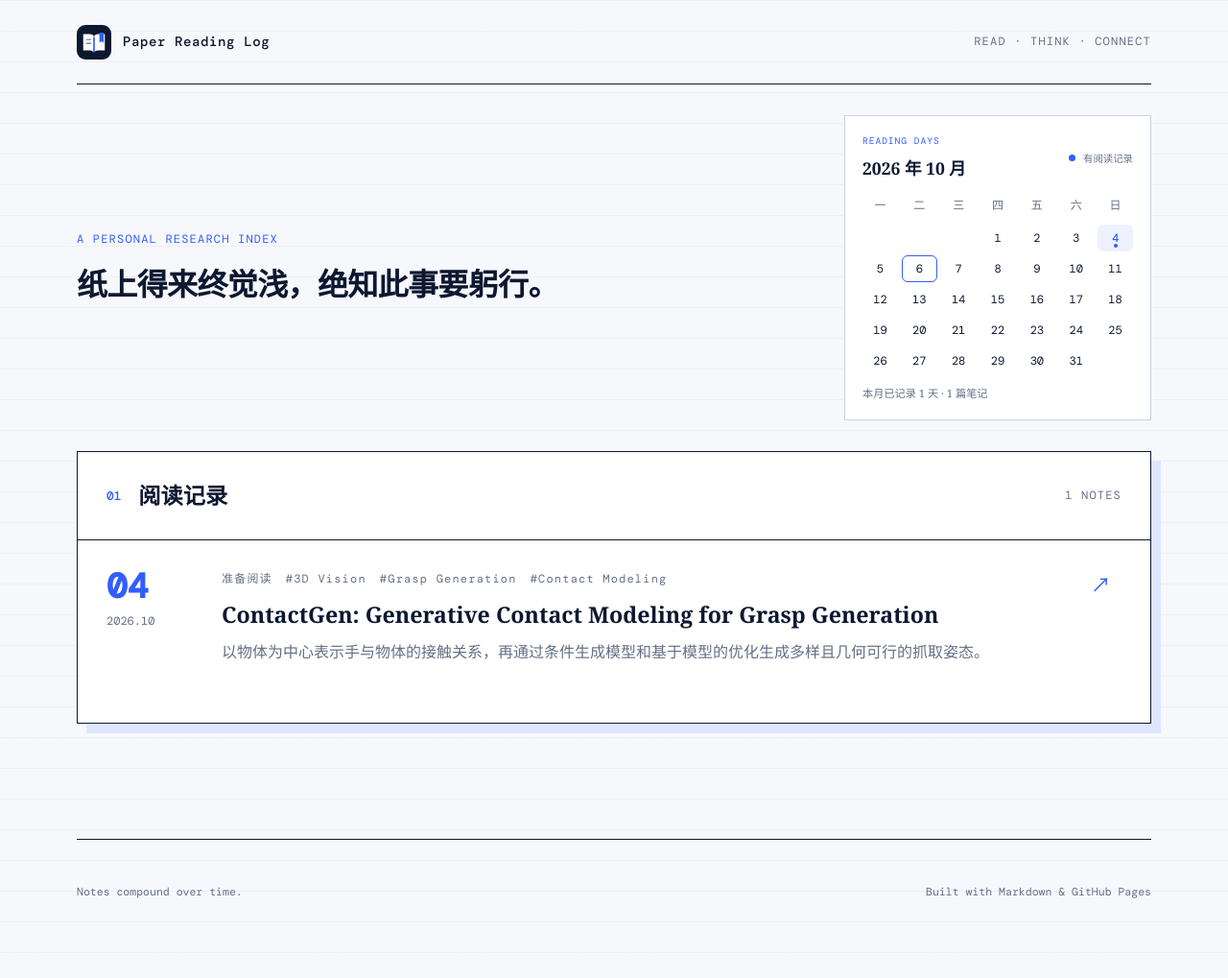
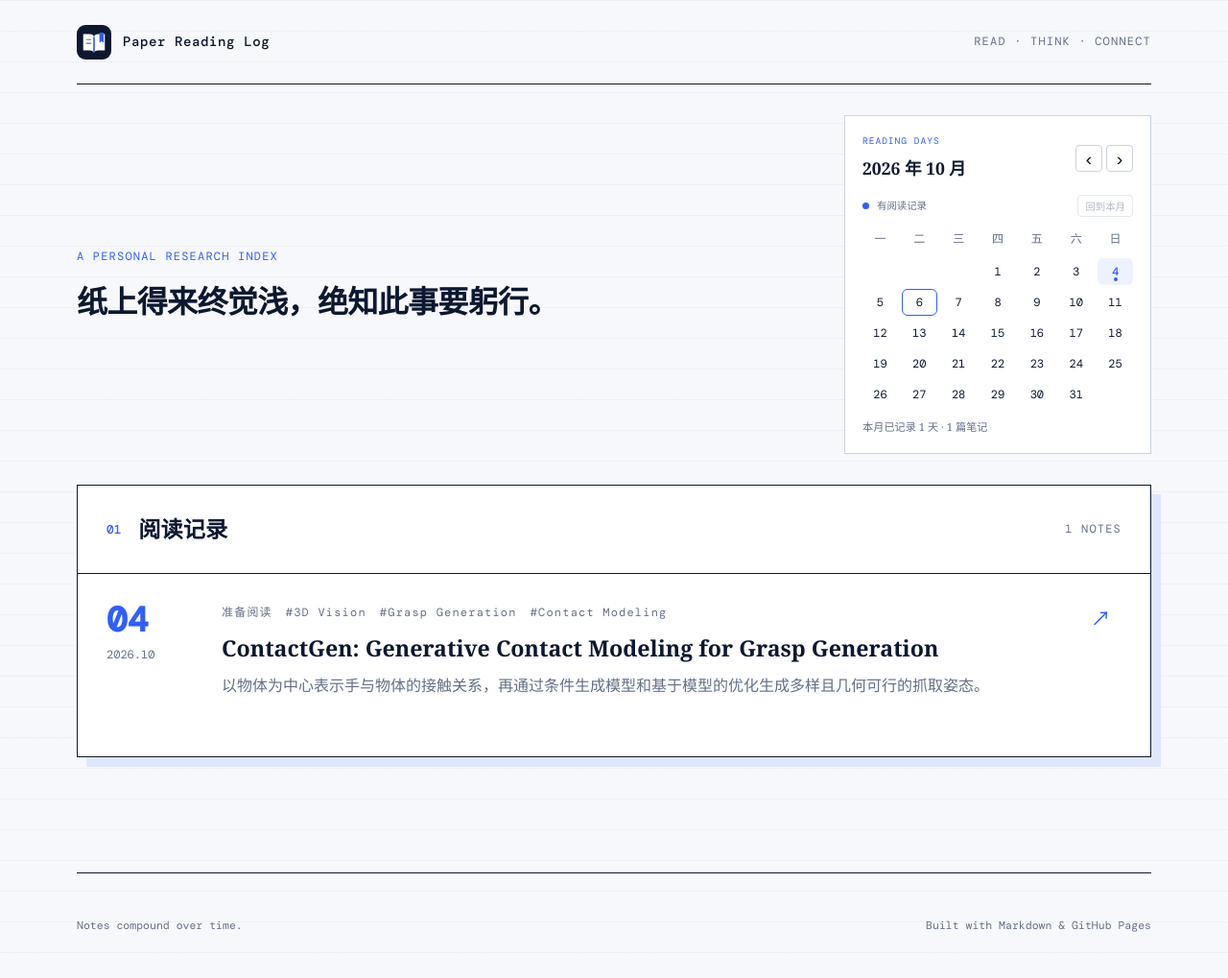
Before and after one commit to Kairui-SHI/paper-reading-log, a Jekyll site: the page built from index.html, in a window 1280 px wide. Shown: the whole page at 96% size. Built offline with Jekyll 4.4.1, drawn with Linux system fonts in a browser that asks for light colours; before the commit the page ends 984 px from its top, so only the background shows below that.

Commit message:
Add month navigation to reading calendar

```diff
--- a/assets/css/style.css
+++ b/assets/css/style.css
@@ -205,6 +205,14 @@ footer {
 .calendar-heading h2 { margin: 0; font-size: 1.35rem; }
 .calendar-legend { display: flex; align-items: center; gap: 8px; color: var(--muted); font-size: .8rem; }
 .calendar-legend i { width: 7px; height: 7px; border-radius: 50%; background: var(--blue); }
+.calendar-navigation { display: flex; gap: 4px; }
+.calendar-navigation button, #calendar-today { color: var(--ink); background: transparent; border: 1px solid var(--line); border-radius: 4px; cursor: pointer; }
+.calendar-navigation button { width: 28px; height: 28px; font: 1.2rem var(--mono); }
+.calendar-tools { display: flex; align-items: center; justify-content: space-between; margin-bottom: 12px; }
+#calendar-today { padding: 3px 7px; font: .65rem var(--serif); }
+.calendar-navigation button:hover, #calendar-today:hover:enabled { color: var(--blue); border-color: var(--blue); }
+#calendar-today:disabled { color: var(--muted); opacity: .5; cursor: default; }
+.calendar-navigation button:focus-visible, #calendar-today:focus-visible { outline: 2px solid var(--blue); outline-offset: 2px; }
 .calendar-weekdays, .calendar-days { display: grid; grid-template-columns: repeat(7, minmax(0, 1fr)); gap: 4px; text-align: center; }
 .calendar-weekdays { margin-bottom: 10px; color: var(--muted); font-size: .75rem; }
 .calendar-day { position: relative; display: flex; justify-content: center; align-items: center; min-height: 34px; border: 1px solid transparent; border-radius: 6px; font: .9rem var(--mono); text-decoration: none; }
--- a/assets/js/calendar.js
+++ b/assets/js/calendar.js
@@ -1,12 +1,19 @@
 (() => {
   const notes = JSON.parse(document.getElementById('calendar-notes').textContent);
   const now = new Date();
-  const year = now.getFullYear();
-  const month = now.getMonth();
+  let displayed = new Date(now.getFullYear(), now.getMonth(), 1);
+  const grid = document.getElementById('calendar-days');
+  const todayButton = document.getElementById('calendar-today');
+  function render() {
+    const year = displayed.getFullYear();
+    const month = displayed.getMonth();
+    const isCurrentMonth = year === now.getFullYear() && month === now.getMonth();
     const prefix = `${year}-${String(month + 1).padStart(2, '0')}-`;
     const monthNotes = notes.filter(note => note.date.startsWith(prefix));
-  const grid = document.getElementById('calendar-days');
     document.getElementById('calendar-title').textContent = `${year} 年 ${month + 1} 月`;
+    grid.setAttribute('aria-label', `${year} 年 ${month + 1} 月日期`);
+    grid.replaceChildren();
+    todayButton.disabled = isCurrentMonth;
     const offset = (new Date(year, month, 1).getDay() + 6) % 7;
     for (let i = 0; i < offset; i++) {
       const blank = document.createElement('span');
@@ -19,7 +26,7 @@
       const cell = document.createElement(entries.length ? 'a' : 'span');
       cell.className = 'calendar-day';
       cell.textContent = day;
-    if (day === now.getDate()) {
+      if (isCurrentMonth && day === now.getDate()) {
         cell.classList.add('is-today');
         cell.setAttribute('aria-current', 'date');
       }
@@ -28,8 +35,22 @@
         cell.href = entries.length === 1 ? entries[0].url : `#note-${notes.findIndex(note => note.date === date) + 1}`;
         cell.title = entries.map(note => note.title).join('\n');
       }
-    cell.setAttribute('aria-label', `${month + 1} 月 ${day} 日${entries.length ? `，${entries.length} 篇阅读记录：${entries.map(note => note.title).join('、')}` : '，暂无记录'}`);
+      cell.setAttribute('aria-label', `${year} 年 ${month + 1} 月 ${day} 日${entries.length ? `，${entries.length} 篇阅读记录：${entries.map(note => note.title).join('、')}` : '，暂无记录'}`);
       grid.append(cell);
     }
-  document.getElementById('calendar-summary').textContent = `本月已记录 ${new Set(monthNotes.map(note => note.date)).size} 天 · ${monthNotes.length} 篇笔记`;
+    document.getElementById('calendar-summary').textContent = `${isCurrentMonth ? '本月' : '该月'}已记录 ${new Set(monthNotes.map(note => note.date)).size} 天 · ${monthNotes.length} 篇笔记`;
+  }
+  document.getElementById('calendar-prev').addEventListener('click', () => {
+    displayed = new Date(displayed.getFullYear(), displayed.getMonth() - 1, 1);
+    render();
+  });
+  document.getElementById('calendar-next').addEventListener('click', () => {
+    displayed = new Date(displayed.getFullYear(), displayed.getMonth() + 1, 1);
+    render();
+  });
+  todayButton.addEventListener('click', () => {
+    displayed = new Date(now.getFullYear(), now.getMonth(), 1);
+    render();
+  });
+  render();
 })();
--- a/index.html
+++ b/index.html
@@ -12,9 +12,13 @@ title: 阅读记录
 
 <section class="reading-calendar" aria-labelledby="calendar-title">
   <div class="calendar-heading">
-    <div><p class="eyebrow">READING DAYS</p><h2 id="calendar-title">当月阅读日历</h2></div>
-    <span class="calendar-legend"><i aria-hidden="true"></i> 有阅读记录</span>
+    <div><p class="eyebrow">READING DAYS</p><h2 id="calendar-title" aria-live="polite">阅读日历</h2></div>
+    <div class="calendar-navigation" aria-label="切换月份">
+      <button id="calendar-prev" type="button" aria-label="上个月">‹</button>
+      <button id="calendar-next" type="button" aria-label="下个月">›</button>
+    </div>
   </div>
+  <div class="calendar-tools"><span class="calendar-legend"><i aria-hidden="true"></i> 有阅读记录</span><button id="calendar-today" type="button">回到本月</button></div>
   <div class="calendar-weekdays" aria-hidden="true"><span>一</span><span>二</span><span>三</span><span>四</span><span>五</span><span>六</span><span>日</span></div>
   <div id="calendar-days" class="calendar-days" aria-label="当月日期"></div>
   <p id="calendar-summary" class="calendar-summary" aria-live="polite"></p>
```
Lines whose indentation alone changed are shown as unchanged.
